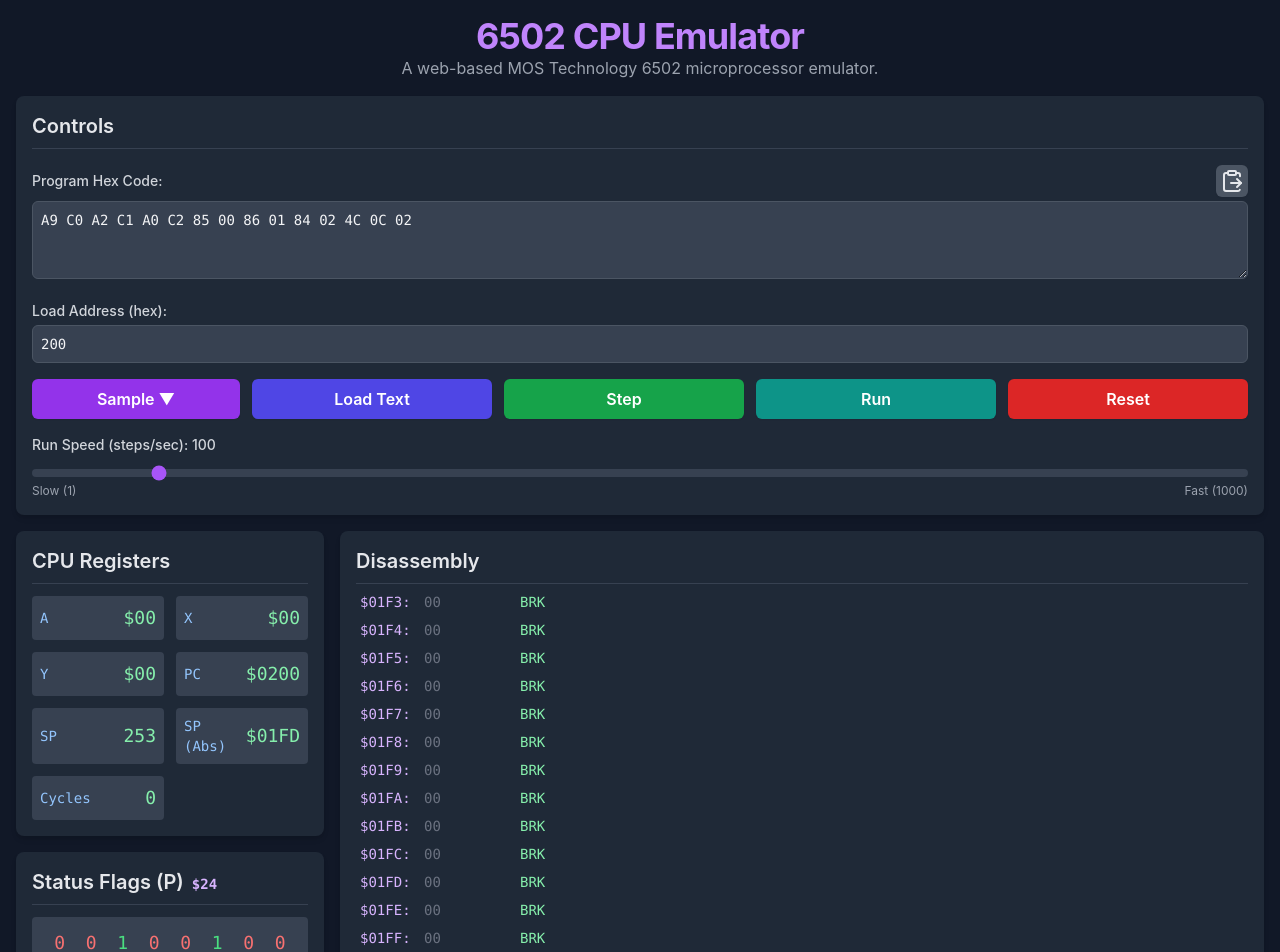
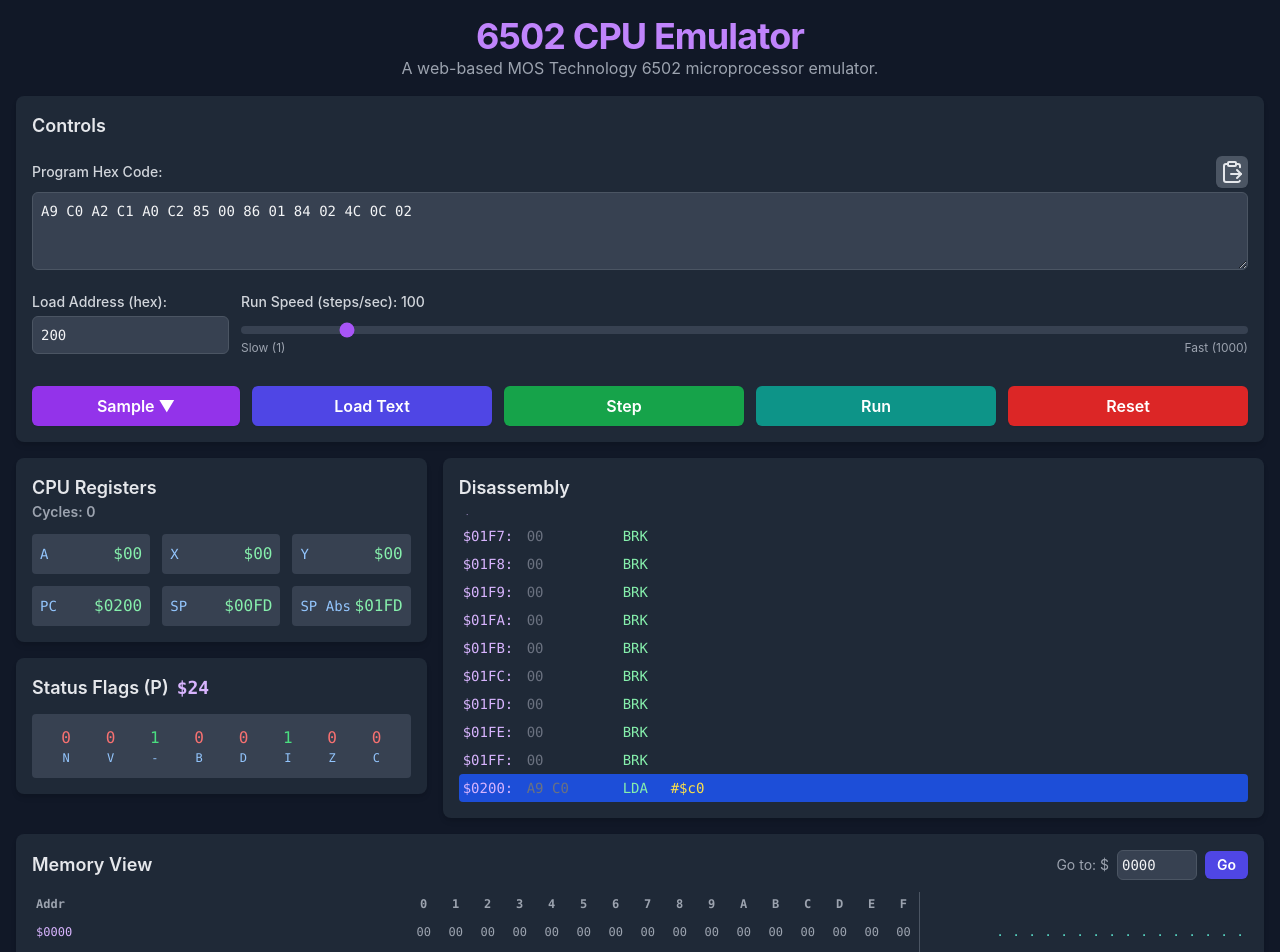
Before and after one commit to sokoide/6502-emulator, a React (Vite) app: page / in a window 1280 px wide. Shown: the top 952 px of the page. Built offline with nearby package versions, Linux system fonts and the light colour scheme.

Commit message:
adjust GUI

```diff
--- a/App.tsx
+++ b/App.tsx
@@ -130,11 +130,11 @@ const App: React.FC = () => {
       />
 
       <div className="flex flex-col md:flex-row md:space-x-4 space-y-4 md:space-y-0">
-        <div className="md:w-1/3 lg:w-1/4 flex flex-col space-y-4">
+        <div className="md:w-2/5 lg:w-1/3 flex flex-col space-y-4"> {/* Adjusted width for left column */}
           <CpuRegistersView cpu={cpu} />
           <CpuFlagsView cpu={cpu} />
         </div>
-        <div className="md:w-2/3 lg:w-3/4">
+        <div className="md:w-3/5 lg:w-2/3"> {/* Adjusted width for right column */}
           <DisassemblyView instructions={disassembledCode} currentPC={cpu.PC} />
         </div>
       </div>
--- a/components/CpuControls.tsx
+++ b/components/CpuControls.tsx
@@ -119,7 +119,7 @@ const CpuControls: React.FC<CpuControlsProps> = ({
 
   return (
     <div className="bg-gray-800 p-4 rounded-lg shadow-md">
-      <h2 className="text-xl font-semibold mb-4 text-gray-200 border-b border-gray-700 pb-2">Controls</h2>
+      <h2 className="text-lg font-semibold mb-4 text-gray-200">Controls</h2>
 
       <div className="mb-4">
         <div className="flex justify-between items-center mb-1">
@@ -146,6 +146,7 @@ const CpuControls: React.FC<CpuControlsProps> = ({
         />
       </div>
 
+      <div className="flex flex-row flex-wrap items-start gap-3 mb-4">
         <div className="mb-4">
           <label htmlFor="loadAddress" className="block text-sm font-medium text-gray-300 mb-1">
             Load Address (hex):
@@ -161,8 +162,28 @@ const CpuControls: React.FC<CpuControlsProps> = ({
           />
         </div>
 
+        <div className="flex-1">
+          <label htmlFor="runSpeed" className="block text-sm font-medium text-gray-300 mb-1">
+            Run Speed (steps/sec): {runSpeed}
+          </label>
+          <input
+            type="range"
+            id="runSpeed"
+            min="1"
+            max="1000"
+            step="1"
+            value={runSpeed}
+            onChange={(e) => onSetRunSpeed(parseInt(e.target.value))}
+            className="w-full h-2 bg-gray-700 rounded-lg appearance-none cursor-pointer accent-purple-500"
+            disabled={isRunning}
+            aria-label="Run Speed Control"
+          />
+          <div className="text-xs text-gray-400 flex justify-between"><span>Slow (1)</span> <span>Fast (1000)</span></div>
+        </div>
+      </div>
+
       {/* Combined button row */}
-      <div className="flex flex-row flex-wrap items-start gap-3 mb-4">
+      <div className="flex flex-row flex-wrap items-start gap-3">
         <div className="relative flex-1" ref={sampleMenuRef}> {/* Wrapper for Load Sample button and its dropdown, now with flex-1 */}
           <ControlButton
             onClick={() => setIsSampleMenuOpen(!isSampleMenuOpen)}
@@ -195,26 +216,6 @@ const CpuControls: React.FC<CpuControlsProps> = ({
         </ControlButton>
         <ControlButton onClick={onReset} color="red" className="flex-1">Reset</ControlButton>
       </div>
-
-
-      <div>
-        <label htmlFor="runSpeed" className="block text-sm font-medium text-gray-300 mb-1">
-          Run Speed (steps/sec): {runSpeed}
-        </label>
-        <input
-          type="range"
-          id="runSpeed"
-          min="1"
-          max="1000"
-          step="1"
-          value={runSpeed}
-          onChange={(e) => onSetRunSpeed(parseInt(e.target.value))}
-          className="w-full h-2 bg-gray-700 rounded-lg appearance-none cursor-pointer accent-purple-500"
-          disabled={isRunning}
-          aria-label="Run Speed Control"
-        />
-        <div className="text-xs text-gray-400 flex justify-between"><span>Slow (1)</span> <span>Fast (1000)</span></div>
-      </div>
     </div>
   );
 };
--- a/components/CpuFlagsView.tsx
+++ b/components/CpuFlagsView.tsx
@@ -28,15 +28,15 @@ const CpuFlagsView: React.FC<CpuFlagsViewProps> = ({ cpu }) => {
 
   return (
     <div className="bg-gray-800 p-4 rounded-lg shadow-md mt-4">
-      <h2 className="text-xl font-semibold mb-3 text-gray-200 border-b border-gray-700 pb-2">Status Flags (P)
-        <span className="font-mono text-sm ml-2 text-purple-300">
+      <h2 className="text-lg font-semibold mb-3 text-gray-200">Status Flags (P)
+        <span className="font-mono text-l ml-2 text-purple-300">
           ${P.toString(16).toUpperCase().padStart(2, '0')}
         </span>
       </h2>
       <div className="flex justify-around items-center bg-gray-700 p-3 rounded">
         {flagOrder.map(f => (
           <div key={f.key} className="text-center">
-            <div className={`font-mono text-lg ${getFlagState(f.bit) ? 'text-green-400' : 'text-red-400'}`}>
+            <div className={`font-mono text-m ${getFlagState(f.bit) ? 'text-green-400' : 'text-red-400'}`}>
               {getFlagState(f.bit) ? '1' : '0'}
             </div>
             <div className="font-mono text-xs text-blue-300">{f.name}</div>
--- a/components/CpuRegistersView.tsx
+++ b/components/CpuRegistersView.tsx
@@ -9,7 +9,7 @@ interface CpuRegistersViewProps {
 const RegisterDisplay: React.FC<{ name: string; value: number; hex?: boolean }> = ({ name, value, hex = true }) => (
   <div className="flex justify-between items-center p-2 bg-gray-700 rounded">
     <span className="font-mono text-sm text-blue-300">{name}</span>
-    <span className="font-mono text-lg text-green-300">
+    <span className="font-mono text-m text-green-300">
       {hex ? `$${value.toString(16).toUpperCase().padStart(name === 'PC' || name === 'SP' ? 4 : 2, '0')}` : value}
     </span>
   </div>
@@ -18,21 +18,22 @@ const RegisterDisplay: React.FC<{ name: string; value: number; hex?: boolean }>
 const CpuRegistersView: React.FC<CpuRegistersViewProps> = ({ cpu }) => {
   return (
     <div className="bg-gray-800 p-4 rounded-lg shadow-md">
-      <h2 className="text-xl font-semibold mb-3 text-gray-200 border-b border-gray-700 pb-2">CPU Registers</h2>
-      <div className="grid grid-cols-2 gap-3">
+      <h2 className="text-lg font-semibold mb-3 text-gray-200">CPU Registers <div className="text-sm text-gray-400"> Cycles: {cpu.cycles} </div>
+      </h2>
+      <div className="grid grid-cols-3 gap-3">
         <RegisterDisplay name="A" value={cpu.A} />
         <RegisterDisplay name="X" value={cpu.X} />
         <RegisterDisplay name="Y" value={cpu.Y} />
         <RegisterDisplay name="PC" value={cpu.PC} />
-        <RegisterDisplay name="SP" value={cpu.SP} hex={false} />
+        <RegisterDisplay name="SP" value={cpu.SP} hex={true} />
         {/* SP is usually shown as $01xx, but raw value is 00-FF. For simplicity, show $01XX form in text */}
         <div className="flex justify-between items-center p-2 bg-gray-700 rounded">
-          <span className="font-mono text-sm text-blue-300">SP (Abs)</span>
-          <span className="font-mono text-lg text-green-300">
+          <span className="font-mono text-sm text-blue-300">SP Abs</span>
+          <span className="font-mono text-m text-green-300">
             $01{cpu.SP.toString(16).toUpperCase().padStart(2, '0')}
           </span>
         </div>
-        <RegisterDisplay name="Cycles" value={cpu.cycles} hex={false} />
+        {/* <RegisterDisplay name="Cycles" value={cpu.cycles} hex={false} /> */}
       </div>
     </div>
   );
--- a/components/DisassemblyView.tsx
+++ b/components/DisassemblyView.tsx
@@ -7,8 +7,8 @@ interface DisassemblyViewProps {
 }
 
 // Define a fixed height for the scrollable area.
-// h-96 is 24rem (384px). This can be adjusted as needed.
-const SCROLLABLE_AREA_HEIGHT_CLASS = "h-96";
+// h-72 corresponds to 18rem in Tailwind CSS, pixel equivalent is 288px.
+const SCROLLABLE_AREA_HEIGHT_CLASS = "h-72";
 
 const DisassemblyView: React.FC<DisassemblyViewProps> = ({ instructions, currentPC }) => {
   const activeInstructionRef = useRef<HTMLDivElement>(null);
@@ -26,7 +26,7 @@ const DisassemblyView: React.FC<DisassemblyViewProps> = ({ instructions, current
     // Removed h-full. The component's height will now be determined by its content:
     // (padding + title height + fixed scrollable area height).
     <div className="bg-gray-800 p-4 rounded-lg shadow-md">
-      <h2 className="text-xl font-semibold mb-3 text-gray-200 border-b border-gray-700 pb-2">Disassembly</h2>
+      <h2 className="text-lg font-semibold mb-3 text-gray-200">Disassembly</h2>
       <div className={`font-mono text-sm overflow-y-auto ${SCROLLABLE_AREA_HEIGHT_CLASS} custom-scrollbar`}>
         {instructions.map((inst) => (
           <div
--- a/components/LogView.tsx
+++ b/components/LogView.tsx
@@ -19,7 +19,7 @@ const LogView: React.FC<LogViewProps> = ({ logs }) => {
 
   return (
     <div className="bg-gray-800 p-4 rounded-lg shadow-md mt-4">
-      <h2 className="text-xl font-semibold mb-3 text-gray-200 border-b border-gray-700 pb-2">Execution Log</h2>
+      <h2 className="text-lg font-semibold mb-3 text-gray-200">Execution Log</h2>
       <div className="font-mono text-xs overflow-y-auto h-40 bg-gray-900 p-2 rounded custom-scrollbar">
         {logs.length === 0 && <p className="text-gray-500">No log entries yet.</p>}
         {logs.map(log => (
--- a/components/MemoryView.tsx
+++ b/components/MemoryView.tsx
@@ -105,8 +105,8 @@ const MemoryView: React.FC<MemoryViewProps> = ({ memory, highlightAddress, pcAdd
 
     return (
         <div className="bg-gray-800 p-4 rounded-lg shadow-md mt-4">
-            <div className="flex justify-between items-center mb-3 border-b border-gray-700 pb-2">
-                <h2 className="text-xl font-semibold text-gray-200">Memory View</h2>
+            <div className="flex justify-between items-center mb-3">
+                <h2 className="text-lg font-semibold text-gray-200">Memory View</h2>
                 <div className="flex items-center space-x-2">
                     <span className="text-sm text-gray-400">Go to: $</span>
                     <input
```
Also changed, not shown: 4 other files (tests, documents, lock files or other folders). Lines whose indentation alone changed are shown as unchanged.
